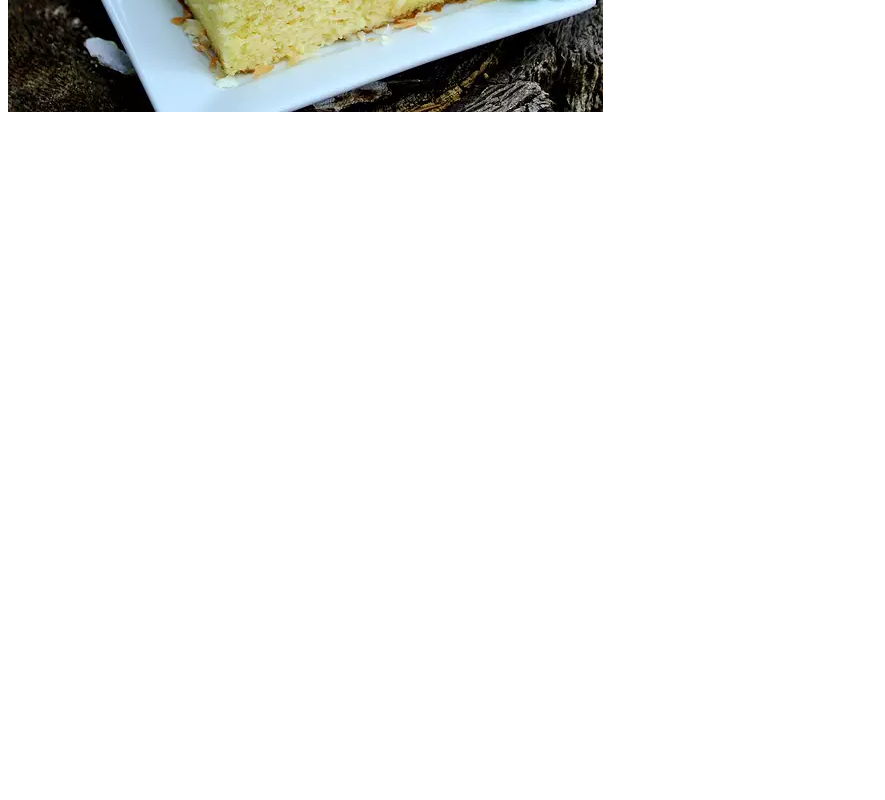
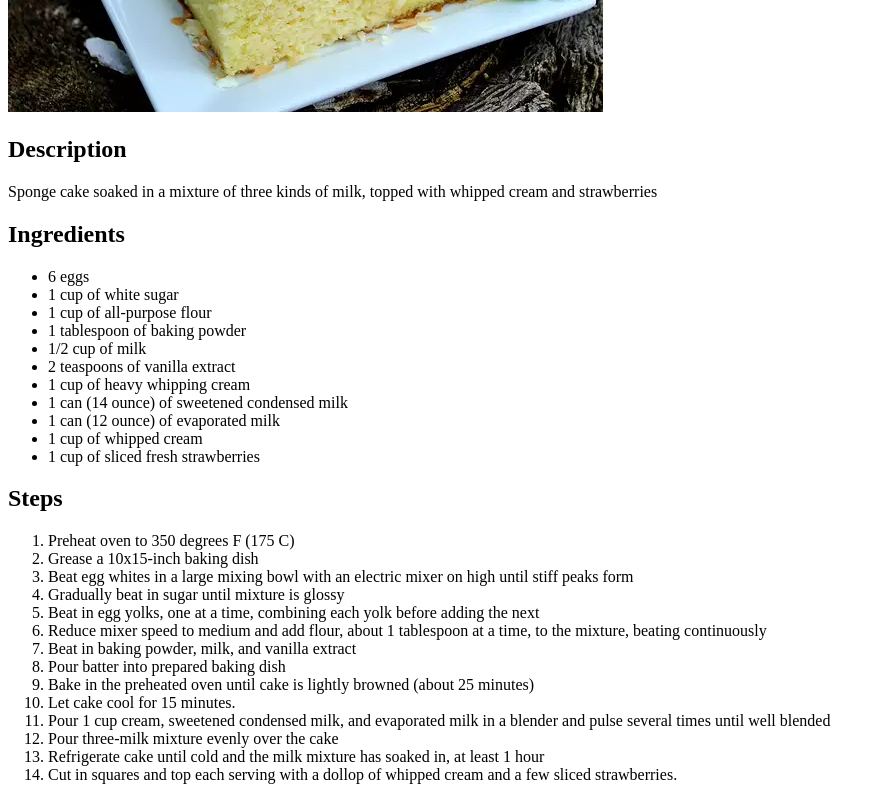
Before and after one commit to k7inho6/odin-recipes, a plain HTML site: page recipes/cake.html in a window 1280 px wide. Shown: the part 367-1167 px from the top of the page, without its empty margins (0-885 px from the left). Before the commit the page ends 800 px from the top, so only its background shows below. Drawn offline with Linux system fonts and the light colour scheme.

Commit message:
Fill file with content
Add ingredients and steps lists for the cake recipe

```diff
--- a/recipes/cake.html
+++ b/recipes/cake.html
@@ -10,6 +10,49 @@
     <body>
         <h1>Three Milk Cake</h1>
         <img src="../images/cake.png" alt="three milk cake">
+
+        <h2>Description</h2>
+        <p>
+        Sponge cake soaked in a mixture of three kinds of milk,
+        topped with whipped cream and strawberries
+        </p>
+
+        <h2>Ingredients</h2>
+        <ul>
+            <li>6 eggs</li>
+            <li>1 cup of white sugar</li>
+            <li>1 cup of all-purpose flour</li>
+            <li>1 tablespoon of baking powder</li>
+            <li>1/2 cup of milk</li>
+            <li>2 teaspoons of vanilla extract</li>
+            <li>1 cup of heavy whipping cream</li>
+            <li>1 can (14 ounce) of sweetened condensed milk</li>
+            <li>1 can (12 ounce) of evaporated milk</li>
+            <li>1 cup of whipped cream</li>
+            <li>1 cup of sliced fresh strawberries</li>
+        </ul>
+
+        <h2>Steps</h2>
+        <ol>
+            <li>Preheat oven to 350 degrees F (175 C)</li>
+            <li>Grease a 10x15-inch baking dish</li>
+            <li>Beat egg whites in a large mixing bowl with an electric mixer on high until stiff peaks form</li>
+            <li>Gradually beat in sugar until mixture is glossy</li>
+            <li>Beat in egg yolks, one at a time, combining each yolk before adding the next</li>
+            <li>Reduce mixer speed to medium and add flour, about 1 tablespoon at a time, to the mixture, beating continuously</li>
+            <li>Beat in baking powder, milk, and vanilla extract</li>
+            <li>Pour batter into prepared baking dish</li>
+
+            <li>Bake in the preheated oven until cake is lightly browned (about 25 minutes)</li>
+            <li>Let cake cool for 15 minutes.</li>
+
+            <li>Pour 1 cup cream, sweetened condensed milk, and evaporated milk in a blender and pulse several times until well blended</li>
+            <li>Pour three-milk mixture evenly over the cake</li>
+            <li>Refrigerate cake until cold and the milk mixture has soaked in, at least 1 hour</li>
+
+            <li>Cut in squares and top each serving with a dollop of whipped cream and a few sliced strawberries.</li>
+        </ol>
+
     </body>
 
 </html>
```
